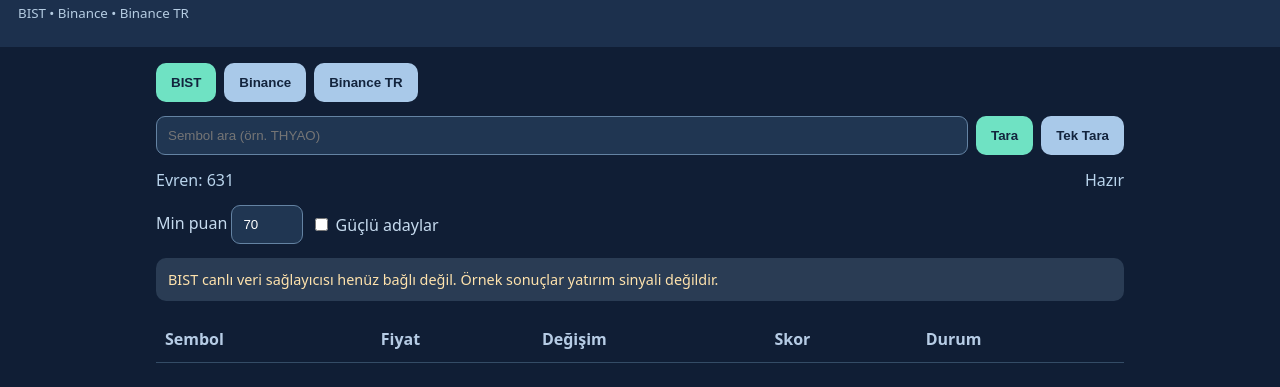
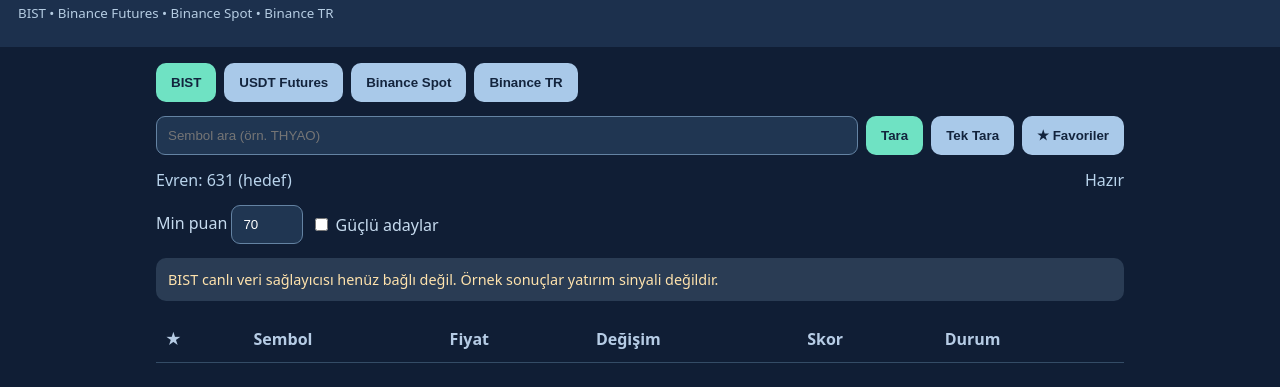
Before and after one commit to asistan71/Private, a website: page www/index.html in a window 1280 px wide. Shown: the part 61-448 px from the top of the page. Drawn offline with Linux system fonts and the light colour scheme.

Commit message:
Add Futures market and persistent favorites controls

```diff
--- a/www/index.html
+++ b/www/index.html
@@ -1,3 +1,10 @@
 <!doctype html>
 <html lang="tr"><head><meta charset="utf-8"><meta name="viewport" content="width=device-width,initial-scale=1,viewport-fit=cover"><meta name="theme-color" content="#101e35"><title>Piyasa Terminali</title><link rel="stylesheet" href="style.css"></head>
-<body><header><h1>Piyasa Terminali</h1><small>BIST • Binance • Binance TR</small></header><main><nav><button class="active" data-market="BIST">BIST</button><button data-market="BINANCE">Binance</button><button data-market="BINANCE_TR">Binance TR</button></nav><section class="toolbar"><input id="search" placeholder="Sembol ara (örn. THYAO)" aria-label="Sembol ara"><button id="scan">Tara</button><button id="single">Tek Tara</button></section><section class="summary"><span id="universe">Evren: 631</span><span id="status">Hazır</span></section><section class="filters"><label>Min puan <input id="minScore" type="number" min="0" max="100" value="70"></label><label><input type="checkbox" id="onlyStrong"> Güçlü adaylar</label></section><p class="notice" id="notice">BIST canlı veri sağlayıcısı henüz bağlı değil. Örnek sonuçlar yatırım sinyali değildir.</p><div class="tablewrap"><table><thead><tr><th>Sembol</th><th>Fiyat</th><th>Değişim</th><th>Skor</th><th>Durum</th></tr></thead><tbody id="results"></tbody></table></div><section id="detail" aria-live="polite"></section></main><script src="app.js"></script></body></html>
+<body><header><h1>Piyasa Terminali</h1><small>BIST • Binance Futures • Binance Spot • Binance TR</small></header><main>
+<nav><button class="active" data-market="BIST">BIST</button><button data-market="FUTURES">USDT Futures</button><button data-market="BINANCE">Binance Spot</button><button data-market="BINANCE_TR">Binance TR</button></nav>
+<section class="toolbar"><input id="search" placeholder="Sembol ara (örn. THYAO)" aria-label="Sembol ara"><button id="scan">Tara</button><button id="single">Tek Tara</button><button id="favorites">★ Favoriler</button></section>
+<section class="summary"><span id="universe">Evren: 631 (hedef)</span><span id="status">Hazır</span></section>
+<section class="filters"><label>Min puan <input id="minScore" type="number" min="0" max="100" value="70"></label><label><input type="checkbox" id="onlyStrong"> Güçlü adaylar</label></section>
+<p class="notice" id="notice">BIST canlı veri sağlayıcısı henüz bağlı değil. Örnek sonuçlar yatırım sinyali değildir.</p>
+<div class="tablewrap"><table><thead><tr><th>★</th><th>Sembol</th><th>Fiyat</th><th>Değişim</th><th>Skor</th><th>Durum</th></tr></thead><tbody id="results"></tbody></table></div><section id="detail" aria-live="polite"></section>
+</main><script src="app.js"></script></body></html>
```
